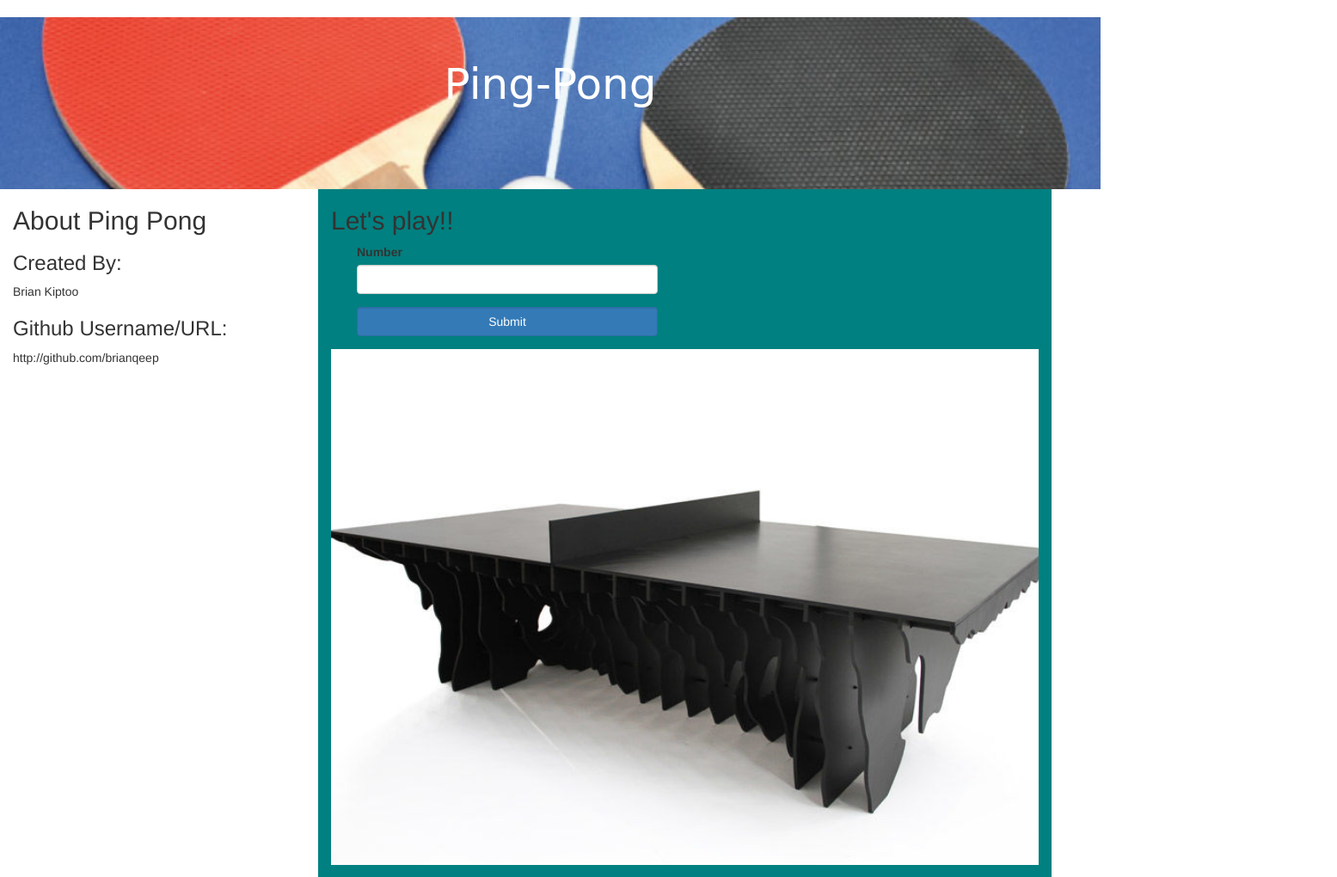
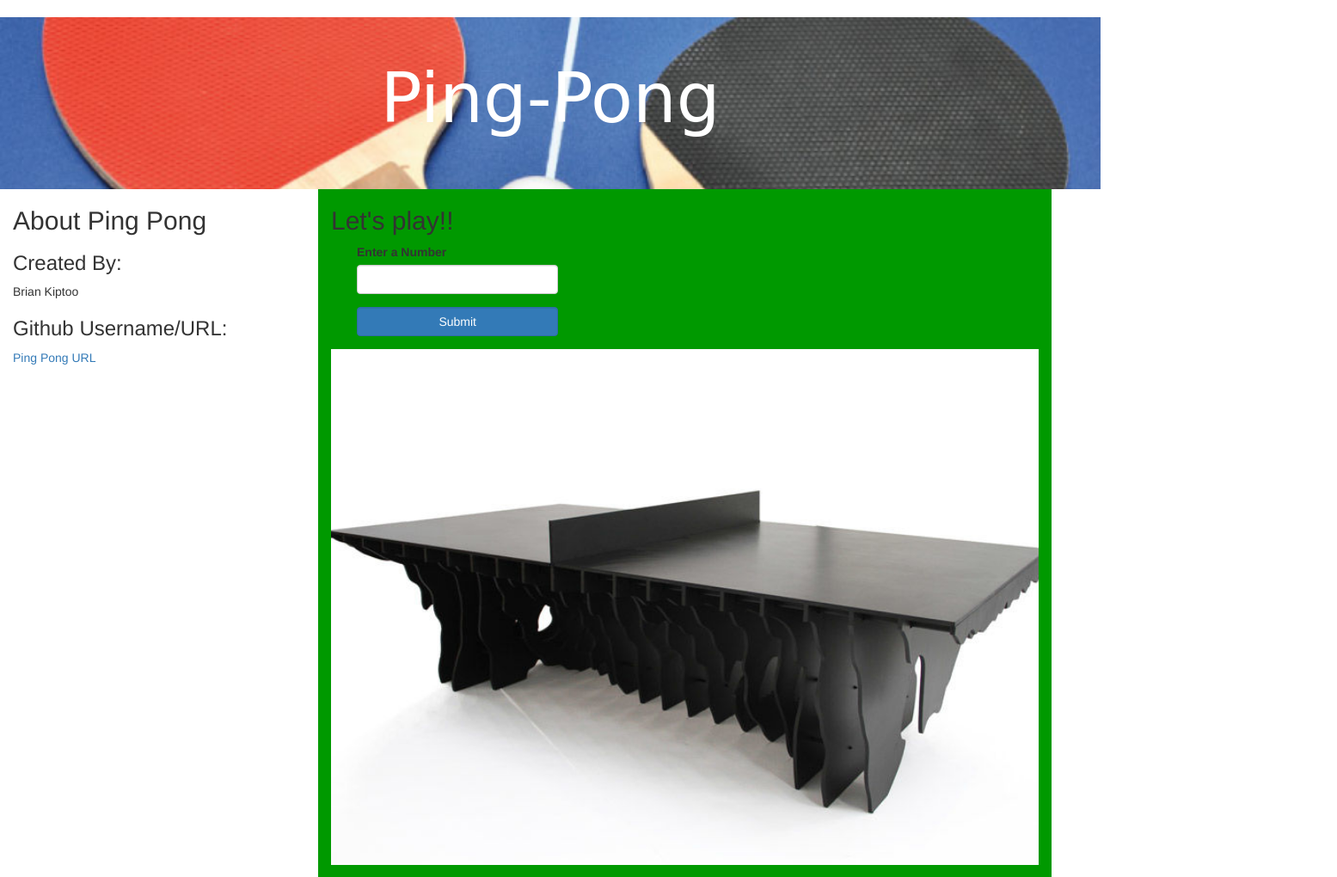
Before and after one commit to brianqeep/ping-pong, a plain HTML site: page index.html in a window 1280 px wide. Shown: the whole page at 86% size, 1555 px wide, since content can reach past the window. Drawn offline with Linux system fonts and the light colour scheme; a web font is replaced by a local one.

Commit message:
minor changes on design

```diff
--- a/css/style.css
+++ b/css/style.css
@@ -9,7 +9,7 @@ h1{
 .result{
   height: 800px;
   width: 300px;
-  background-color: teal;
+  background-color: #009900;
   margin-left: 70px;
   margin-left: 50px;
 }
@@ -40,7 +40,7 @@ h1{
 }
 #head{
   color: #fff;
-  font-size: 50px;
+  font-size: 80px;
   font-family: 'Bungee Inline', cursive;
   padding-top: 4%;
 }
--- a/index.html
+++ b/index.html
@@ -18,14 +18,14 @@
         <h3>Created By:</h3>
         <p>Brian Kiptoo</p>
         <h3>Github Username/URL:</h3>
-        <p>http://github.com/brianqeep</p>
+        <p><a href="https://brianqeep.github.io/ping-pong/">Ping Pong URL</a></p>
       </div>
       <div class="result col-md-8">
         <h2>Let's play!!</h2>
-        <div class="container">
+        <div class="container-fluid">
           <form id="pingpong" class="col-md-4">
             <div class="form-group">
-              <label for="number">Number</label>
+              <label for="number">Enter a Number</label>
               <input type="text" class="form-control" id="number">
             </div>
             <div class="form-group">
@@ -38,9 +38,6 @@
         </ul>
       </div>
     </div>
-
-
-
     <script src="js/jquery.js" type="text/javascript"></script>
     <script src="js/bootstrap.min.js" type="text/javascript"></script>
     <script src="js/scripts.js" type="text/javascript"></script>
--- a/js/scripts.js
+++ b/js/scripts.js
@@ -14,10 +14,9 @@ $(document).ready(function(){
         else if (i%3==0) {
           result[i-1]="ping";
         }
-    }
+      }
     for (var j = 0; j < result.length; j++) {
         $("#answer").append("<li>"+result[j]+"</li>");
     }
-
   });
 });
```
